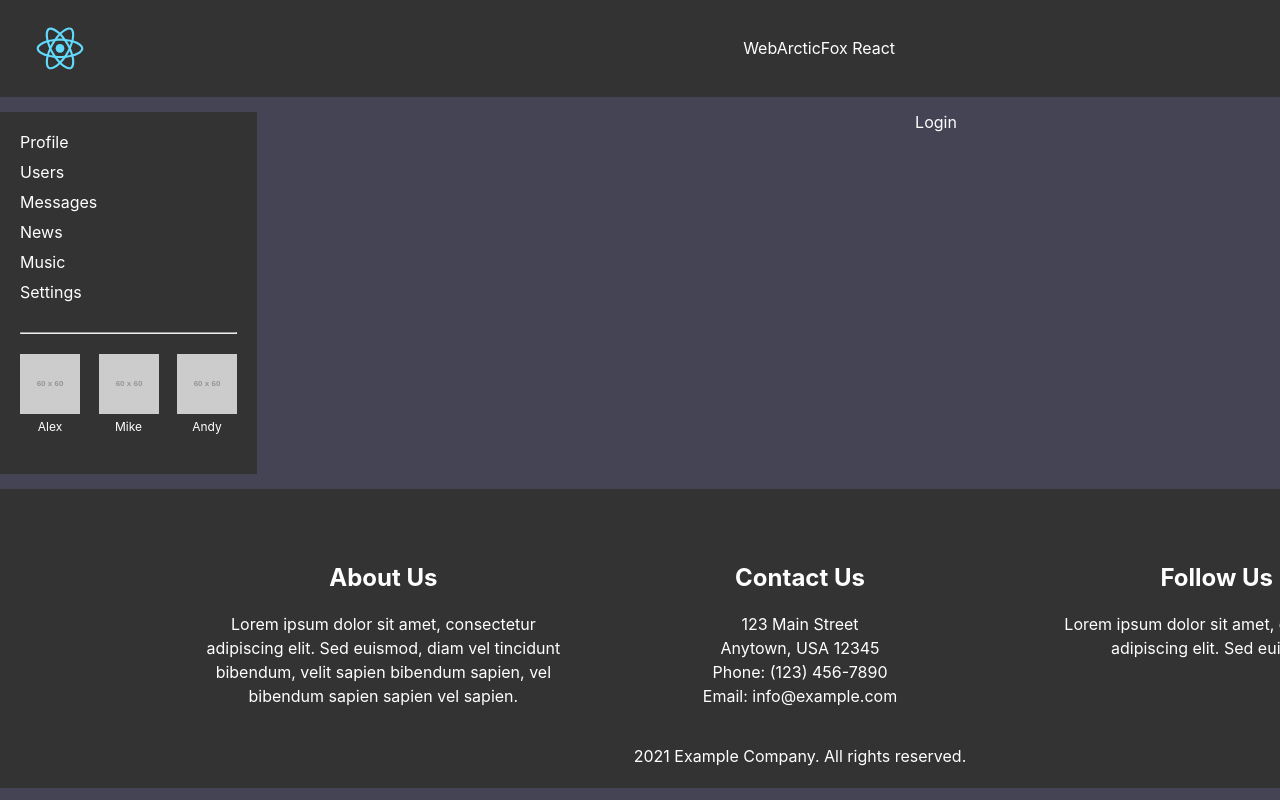
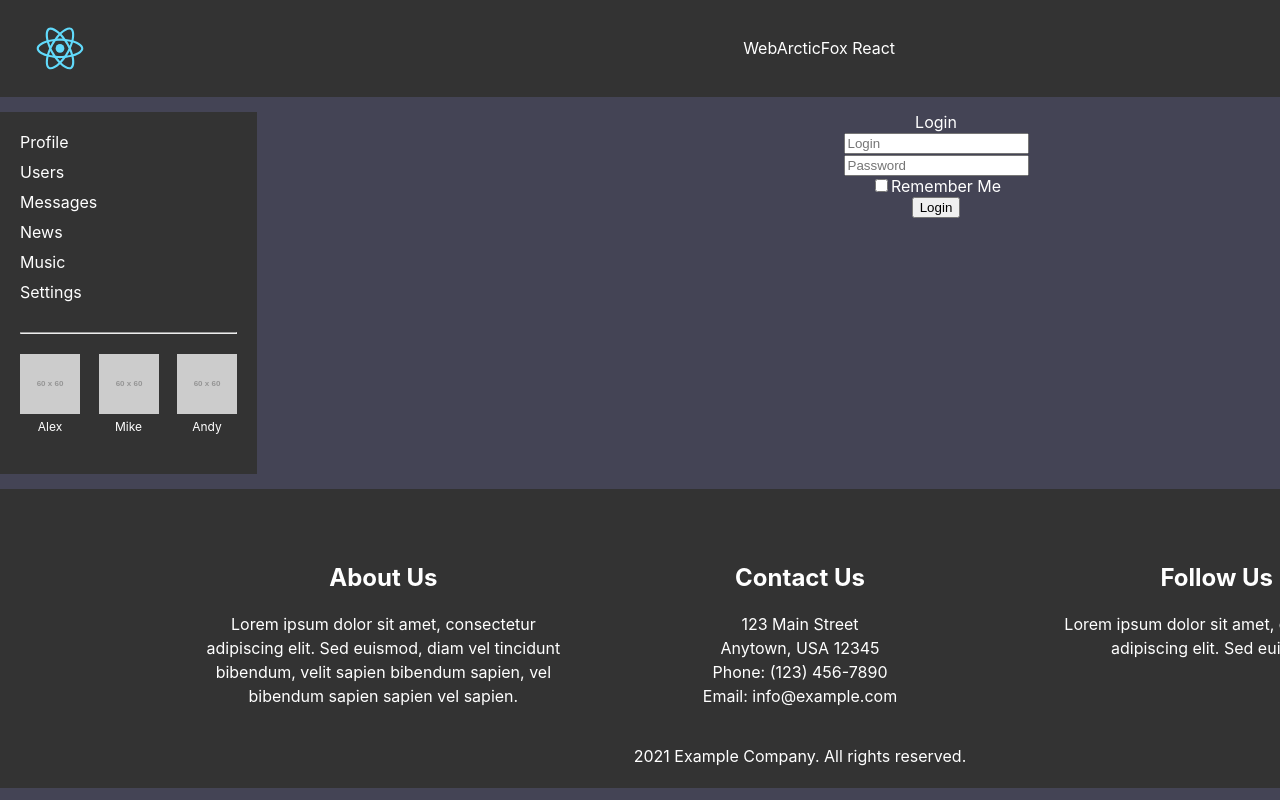
Before and after one commit to alexkrvch/ReactJSSocial, a React (Create React App) app: page /login in a window 1280 px wide. Shown: the top 800 px of the page. Built offline with nearby package versions, Linux system fonts and the light colour scheme; no server answers.

Commit message:
Lesson-75

```diff
--- a/package.json
+++ b/package.json
@@ -18,6 +18,7 @@
     "react-router-dom": "^6.16.0",
     "react-scripts": "^5.0.1",
     "redux": "^4.2.1",
+    "redux-form": "^8.3.10",
     "redux-thunk": "^2.4.2",
     "web-vitals": "^2.1.4"
   },
--- a/src/components/Content/Login/Login.jsx
+++ b/src/components/Content/Login/Login.jsx
@@ -1,6 +1,30 @@
+import {Field, reduxForm} from "redux-form";
+
+const LoginForm = (props) => {
+    return (
+        <form onSubmit={ props.handleSubmit }>
+            <div><Field component={"input"} name={"login"} placeholder={"Login"}/></div>
+            <div><Field component={"input"} name={"password"} placeholder={"Password"} /></div>
+            <div><Field component={"input"} name={"rememberMe"} type={"checkbox"}/><label>Remember Me</label></div>
+            <button>Login</button>
+        </form>
+    )
+}
+
+const LoginReduxForm = reduxForm({
+    form: 'login'
+})(LoginForm)
+
 const Login = () => {
+    const onSubmit = (formData) => {
+        console.log(formData)
+    }
+
     return (
-        <div>Login</div>
+        <>
+            <div>Login</div>
+            <LoginReduxForm onSubmit={onSubmit} />
+        </>
     )
 }
 
--- a/src/redux/redux-store.js
+++ b/src/redux/redux-store.js
@@ -6,6 +6,7 @@ import usersReducer from "./usersReducer";
 import authReducer from "./authReducer";
 import menuReducer from "./menuReducer";
 import thunkMiddleware from "redux-thunk";
+import { reducer as formReducer } from "redux-form"
 
 let reducers = combineReducers({
     ProfilePage: profileReducer,
@@ -14,6 +15,7 @@ let reducers = combineReducers({
     Users: usersReducer,
     Auth: authReducer,
     Menu: menuReducer,
+    form: formReducer
 });
 
 let store = createStore(reducers, applyMiddleware(thunkMiddleware));
```
Also changed, not shown: 2 other files (tests, documents, lock files or other folders).
